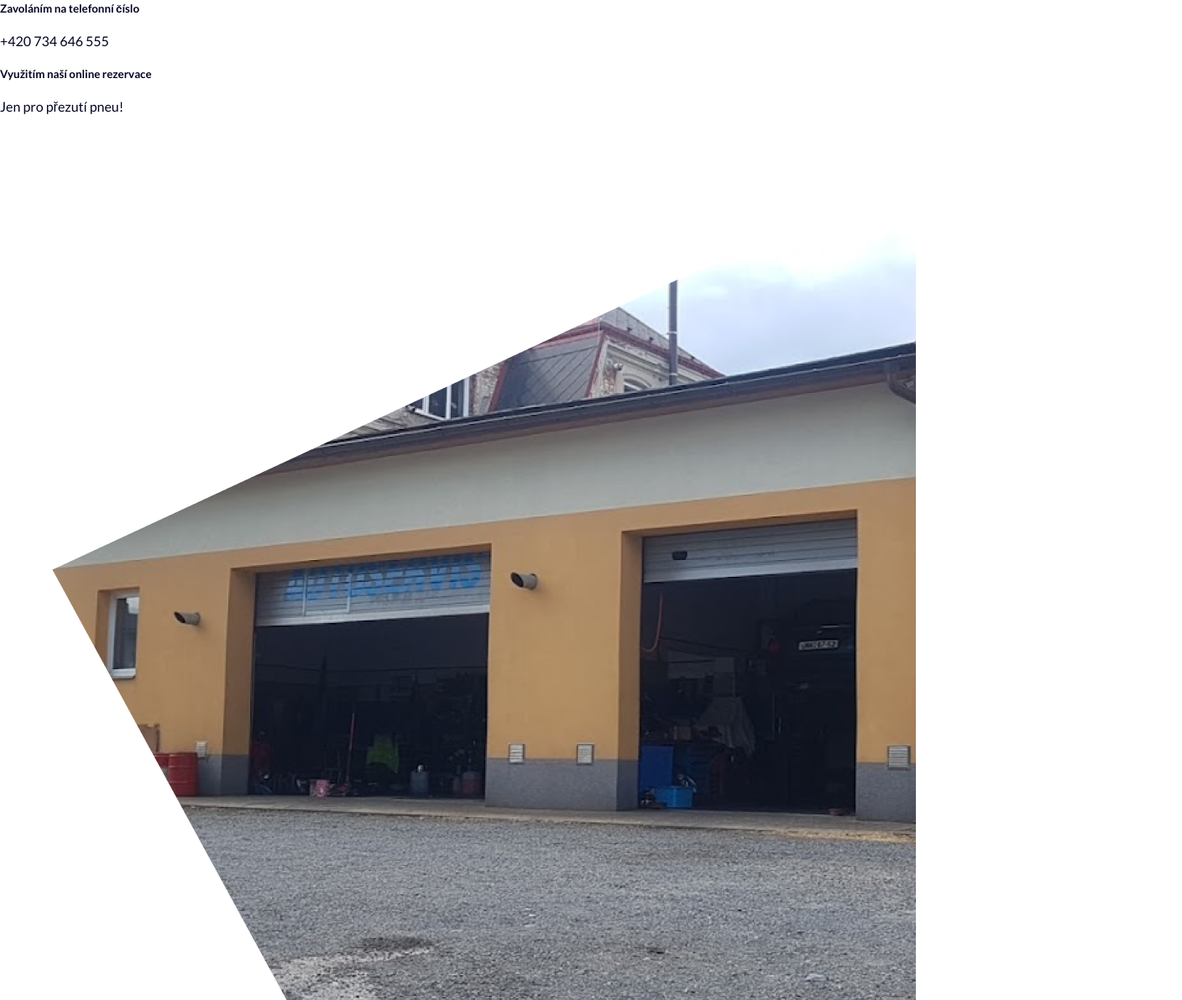
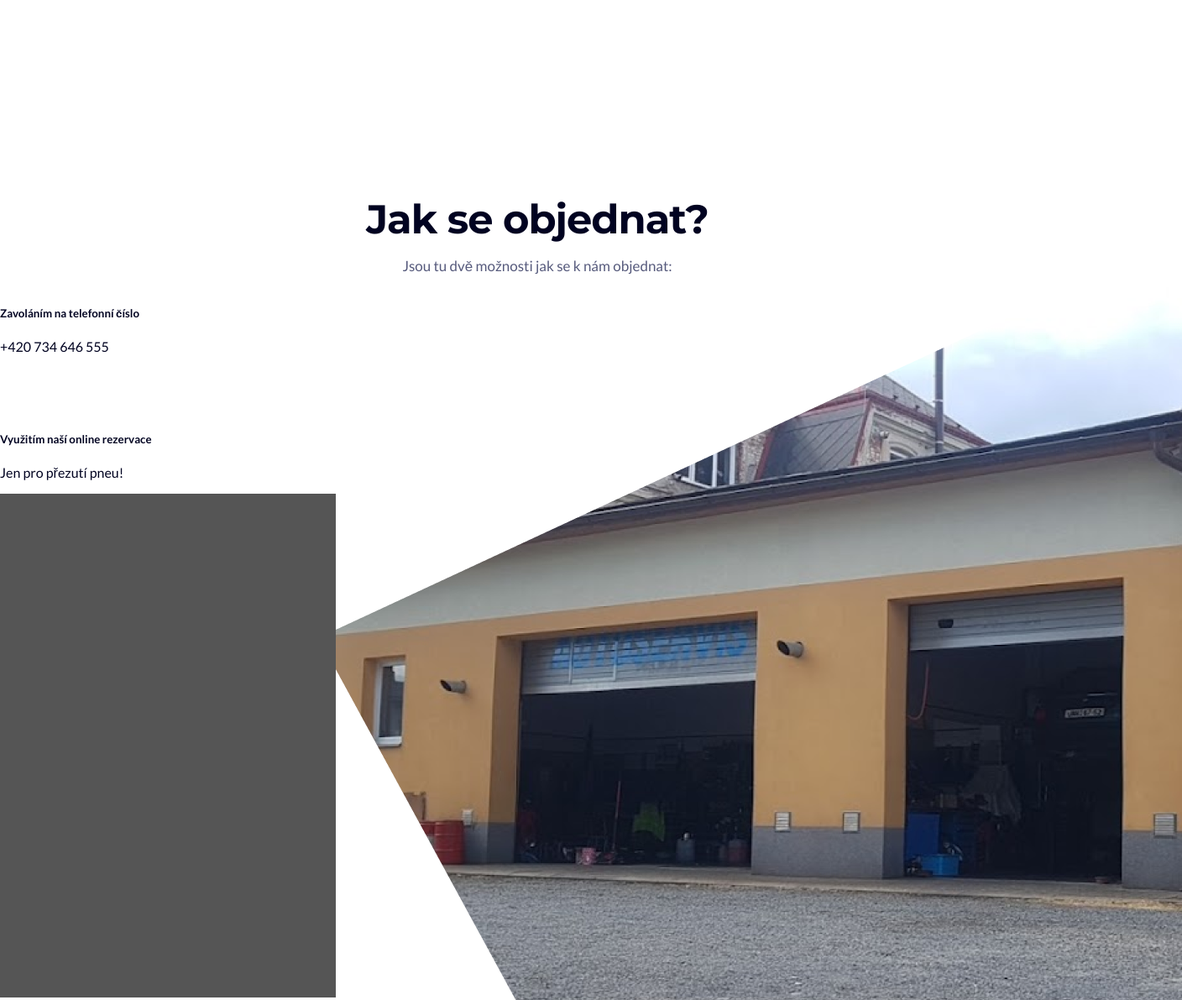
Before and after one commit to VitekDobrovsky/Medic-Car-Websites, a plain HTML site: page pages/autoservis.html in a window 1280 px wide. Shown: the part 4510-5701 px from the top of the page at 84% size, 1408 px wide, since content can reach past the window. Drawn offline with Linux system fonts and the light colour scheme.

Commit message:
rezervatioin layout

```diff
--- a/pages/autoservis.html
+++ b/pages/autoservis.html
@@ -171,19 +171,24 @@
     <section class="page__rezervation" id="rezervace">
         <h3 class="h2">Jak se objednat?</h3>
         <p class="paragraph">Jsou tu  dvě možnosti jak se k nám objednat:</p>
-        <div class="step">
-            <img src="" alt="" class="step__icon">
-            <div class="step__text-wrapper">
-                <h5 class="step__heading">Zavoláním na telefonní číslo</h5>
-                <p class="step__content">+420 734 646 555</p>
+        <div class="steps">
+            <div class="steps_step">
+                <img src="" alt="" class="steps__icon">
+                <div class="steps__text-wrapper">
+                    <h5 class="steps__heading">Zavoláním na telefonní číslo</h5>
+                    <p class="steps__content">+420 734 646 555</p>
+                </div>
             </div>
-            <div class="step__text-wrapper">
-                <h5 class="step__heading">Využitím naší online rezervace</h5>
-                <p class="step__content">Jen pro přezutí pneu!</p>
-                <div class="page__rezervace"></div>
+            <div class="steps_step">
+                <img src="" alt="" class="steps__icon">
+                <div class="steps__text-wrapper">
+                    <h5 class="steps__heading">Využitím naší online rezervace</h5>
+                    <p class="steps__content">Jen pro přezutí pneu!</p>
+                    <div class="page__booking"></div>
+                </div>
             </div>
-            <img src="./../images/autoservis/budova.png" alt="budova Autoservis a Pneuservis Medic Car">
         </div>
+        <img src="./../images/autoservis/budova.png" alt="budova Autoservis a Pneuservis Medic Car" loading="lazy">
     </section>
 
     <section class="page__contact" id="kontakt"></section>
--- a/styles/main.css
+++ b/styles/main.css
@@ -161,6 +161,37 @@
   .page__about-wrapper {
     justify-content: center;
     width: 100%;
+  }
+
+
+  .page__rezervation {
+    position: relative;
+    height: 1000px;
+    margin-top: 430px;
+  }
+
+  .page__rezervation img {
+    position: absolute;
+    right: -10%;
+    top: 0;
+    z-index: -4;
+  }
+
+  .page__rezervation .h2, .page__rezervation .paragraph {
+    text-align: center;
+  }
+
+  .steps {
+    max-width: var(--section-content-width, 1500px);
+    margin: 0 auto;
+    display: grid;
+    gap: 56px;
+  }
+
+  .page__booking {
+    width: 400px;
+    height: 600px;
+    background-color: #555;
   }
 
 
```
